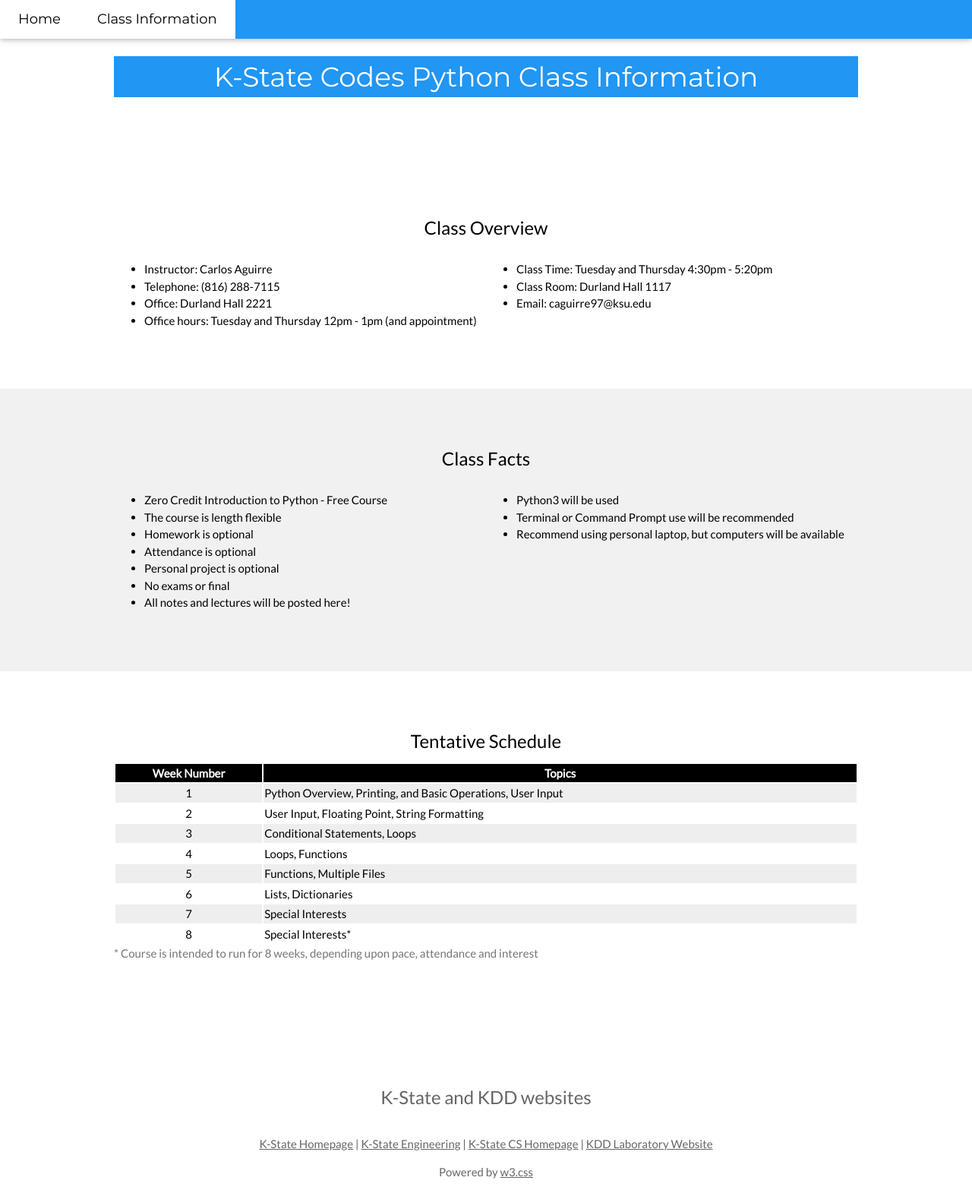
After one commit to caguirre97/kstatecodes, a Flask app: page /class in a window 1280 px wide. The commit adds this page. Shown: the top 1571 px of the page at 76% size. Run offline with Flask 2, Linux system fonts and the light colour scheme.

Commit message:
class information

```diff
--- a/app.py
+++ b/app.py
@@ -8,5 +8,10 @@
     return render_template("home.html")
 
 
+@app.route('/class')
+def class_info():
+    return render_template("class_information.html")
+
+
 if __name__ == '__main__':
     app.run()
--- /dev/null
+++ b/static/css/class_info.css
@@ -0,0 +1,11 @@
+
+table tr:nth-child(even) {
+    background-color: #eee;
+}
+table tr:nth-child(odd) {
+    background-color: #fff;
+}
+table th {
+    color: white;
+    background-color: black;
+}
--- /dev/null
+++ b/templates/class_information.html
@@ -0,0 +1,127 @@
+{% extends "base.html" %}
+
+{% block optional_code %}
+    <link rel="stylesheet" href="/static/css/w3original.css"/>
+    <link rel="stylesheet" href="/static/css/class_info.css">
+{% endblock %}
+
+{% block navbar %}
+    <!-- Navbar -->
+    <div class="w3-top">
+        <div class="w3-bar w3-blue w3-card w3-left-align w3-large">
+            <a class="w3-bar-item w3-button w3-hide-medium w3-hide-large w3-right w3-padding-large w3-hover-white w3-large w3-blue" href="javascript:void(0);" onclick="myFunction()" title="Toggle Navigation Menu"><i class="fa fa-bars"></i></a>
+            <a href="/" class="w3-bar-item w3-button w3-hide-small w3-padding-large w3-hover-white">Home</a>
+            <a href="/class" class="w3-bar-item w3-button w3-padding-large w3-white">Class Information</a>
+        </div>
+
+        <!-- Navbar on small screens -->
+        <div id="navDemo" class="w3-bar-block w3-white w3-hide w3-hide-large w3-hide-medium w3-large">
+            <a href="/" class="w3-bar-item w3-button w3-padding-large w3-hover-white">Home</a>
+            <a href="/class" class="w3-bar-item w3-button w3-padding-large w3-white">Class Information</a>
+        </div>
+    </div>
+{% endblock %}
+
+{% block content %}
+
+    <div class="w3-row-padding w3-padding-64 w3-container">
+        <div class="w3-content w3-margin-bottom w3-blue">
+            <h1 class="w3-center w3-xxlarge">K-State Codes Python Class Information</h1>
+        </div>
+    </div>
+
+    <!-- First Grid -->
+    <div class="w3-row-padding w3-padding-64 w3-container">
+        <div class="w3-content">
+
+            <h3 class="w3-center">Class Overview</h3>
+            <div class="w3-half">
+                <ul class="w3-text">
+                    <li>Instructor: Carlos Aguirre</li>
+                    <li>Telephone: (816) 288-7115</li>
+                    <li>Office: Durland Hall 2221</li>
+                    <li>Office hours: Tuesday and Thursday 12pm - 1pm (and appointment)</li>
+                </ul>
+            </div>
+            <div class="w3-half">
+                <ul class="w3-text">
+                    <li>Class Time: Tuesday and Thursday 4:30pm - 5:20pm</li>
+                    <li>Class Room: Durland Hall 1117</li>
+                    <li>Email: caguirre97@ksu.edu</li>
+                </ul>
+            </div>
+
+        </div>
+    </div>
+
+    <!-- Second Grid -->
+    <div class="w3-row-padding w3-light-grey w3-padding-64 w3-container">
+        <div class="w3-content">
+
+            <h3 class="w3-center">Class Facts</h3>
+            <div class="w3-half">
+                <ul class="w3-text">
+                    <li>Zero Credit Introduction to Python - Free Course</li>
+                    <li>The course is length flexible</li>
+                    <li>Homework is optional</li>
+                    <li>Attendance is optional</li>
+                    <li>Personal project is optional</li>
+                    <li>No exams or final</li>
+                    <li>All notes and lectures will be posted here!</li>
+                </ul>
+            </div>
+            <div class="w3-half">
+                <ul class="w3-text">
+                    <li>Python3 will be used</li>
+                    <li>Terminal or Command Prompt use will be recommended</li>
+                    <li>Recommend using personal laptop, but computers will be available</li>
+                </ul>
+            </div>
+        </div>
+    </div>
+
+    <div class="w3-row-padding w3-padding-64 w3-container">
+        <div class="w3-content">
+            <h3 class="w3-center">Tentative Schedule</h3>
+            <table style="width:100%">
+                <tr>
+                    <th>Week Number</th>
+                    <th>Topics</th>
+                </tr>
+                <tr>
+                    <td class="w3-center">1</td>
+                    <td>Python Overview, Printing, and Basic Operations, User Input</td>
+                </tr>
+                <tr>
+                    <td class="w3-center">2</td>
+                    <td>User Input, Floating Point, String Formatting</td>
+                </tr>
+                <tr>
+                    <td class="w3-center">3</td>
+                    <td>Conditional Statements, Loops</td>
+                </tr>
+                <tr>
+                    <td class="w3-center">4</td>
+                    <td>Loops, Functions</td>
+                </tr>
+                <tr>
+                    <td class="w3-center">5</td>
+                    <td>Functions, Multiple Files</td>
+                </tr>
+                <tr>
+                    <td class="w3-center">6</td>
+                    <td>Lists, Dictionaries</td>
+                </tr>
+                <tr>
+                    <td class="w3-center">7</td>
+                    <td>Special Interests</td>
+                </tr>
+                <tr>
+                    <td class="w3-center">8</td>
+                    <td>Special Interests*</td>
+                </tr>
+            </table>
+            <div class="w3-text-gray">* Course is intended to run for 8 weeks, depending upon pace, attendance and interest</div>
+        </div>
+    </div>
+{% endblock %}
```
Also changed, not shown: templates/home.html (+5 -2 lines).
